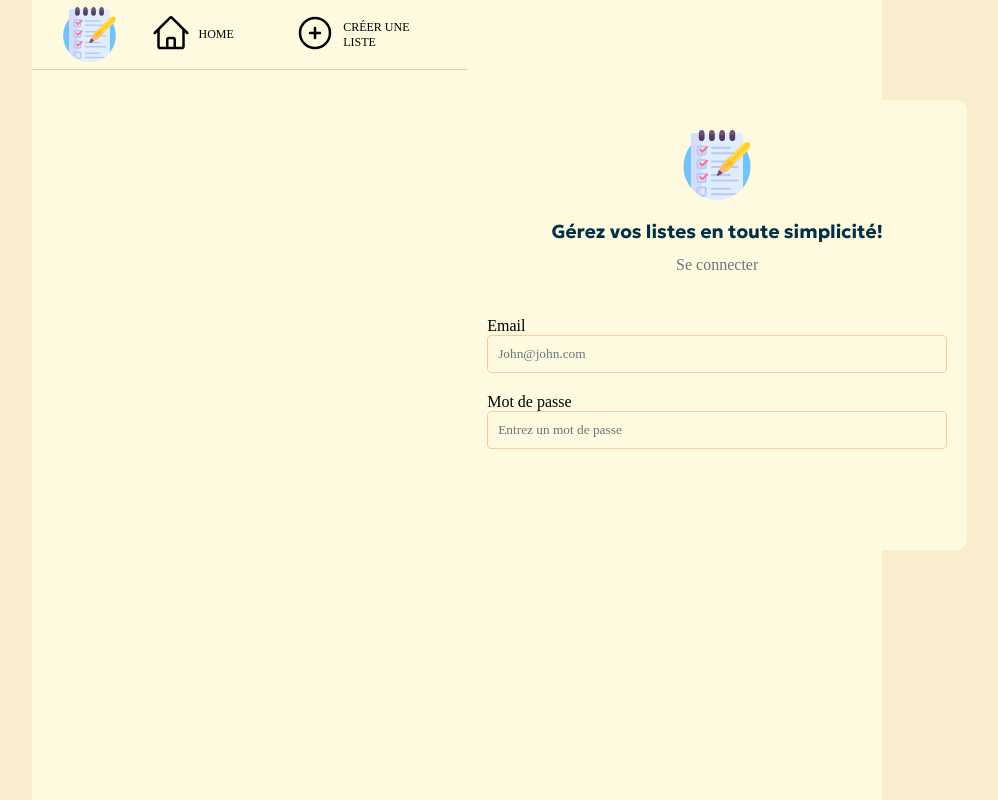
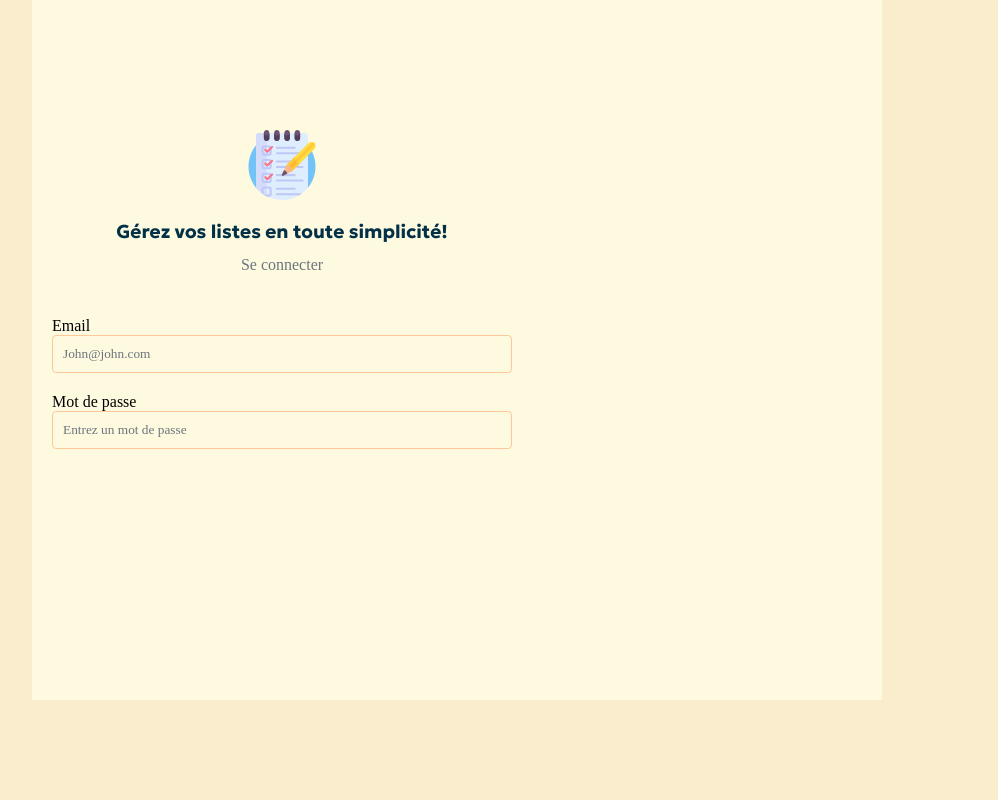
Before and after one commit to RomainBasly/data-list-single-repo, a Next.js app: page / in a window 1280 px wide. Shown: the whole page, without its empty margins (183-1181 px from the left). Built offline with nearby package versions, Linux system fonts and the light colour scheme; a web font is replaced by a local one.

Commit message:
suppress the defaultTemplate from the HomePage for now

```diff
--- a/src/app/page.tsx
+++ b/src/app/page.tsx
@@ -5,7 +5,6 @@ import classes from "./classes.module.scss";
 export default function Home() {
   return (
     <div className={classes["root"]}>
-      <DefaultTemplate />
       <Login />
     </div>
   );
```
